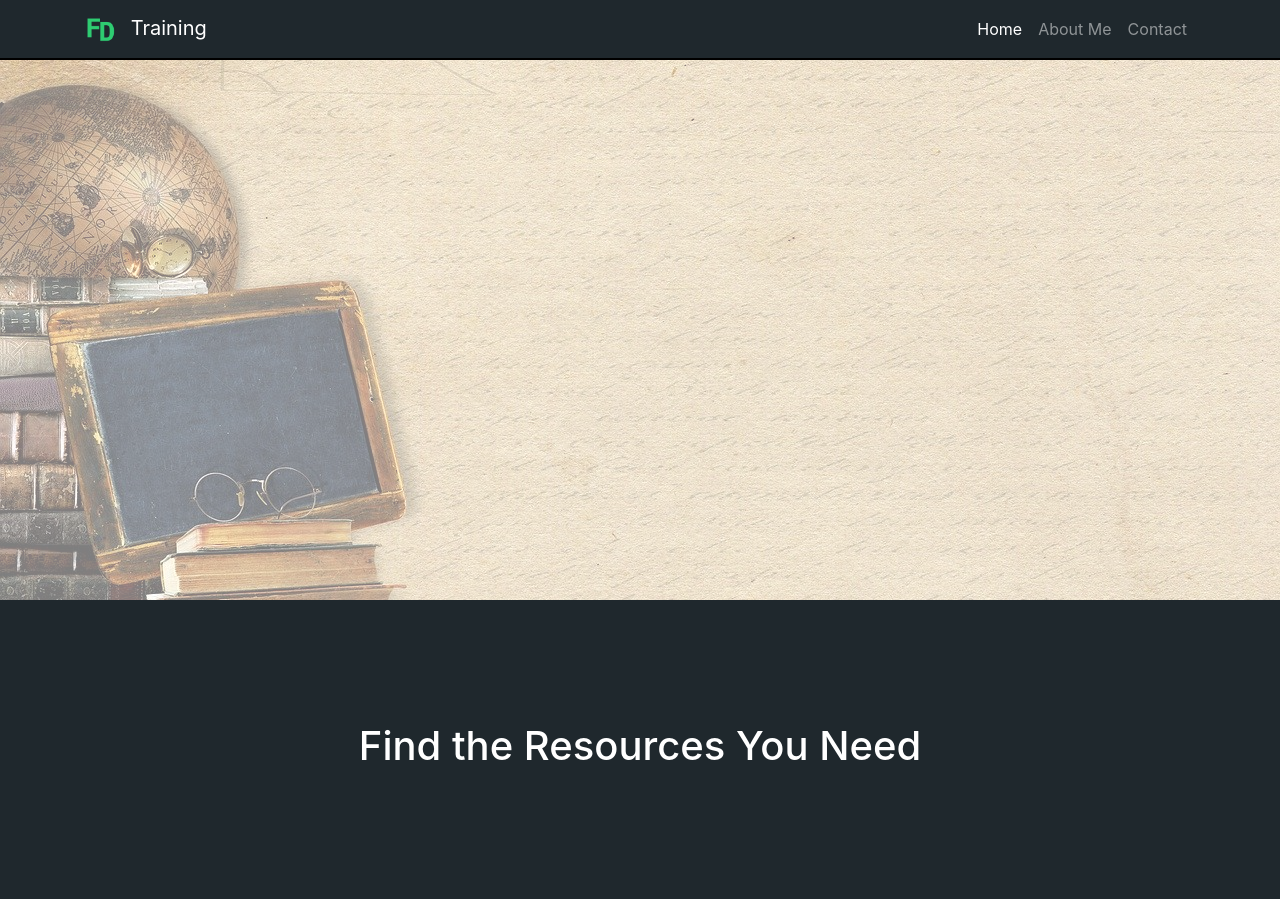
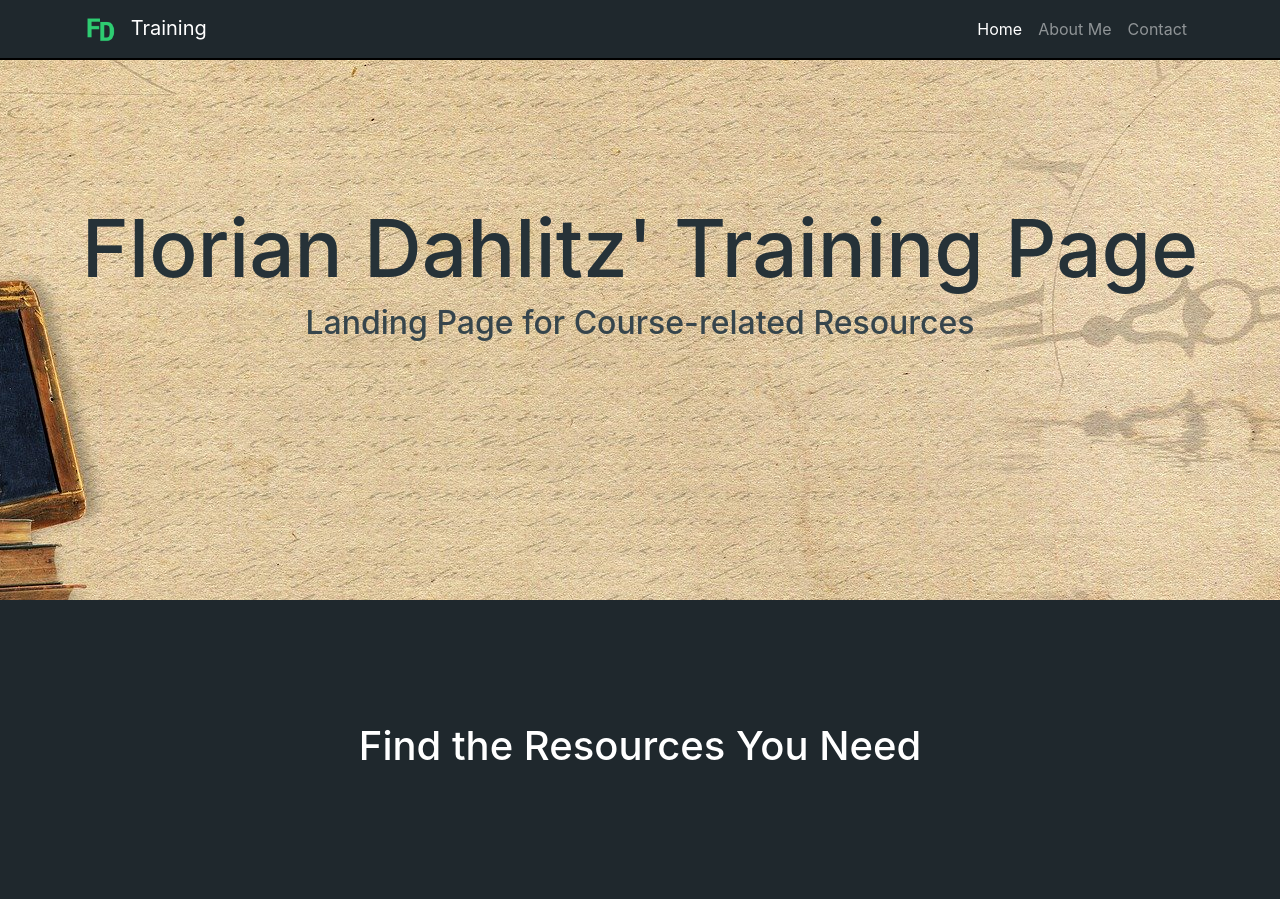
Before and after one commit to DahlitzFlorian/training-page, a Flask app: page / in a window 1280 px wide. Shown: the top 899 px of the page. Run offline with Flask 2, Linux system fonts and the light colour scheme; some libraries are stand-ins or nearby versions.

Commit message:
feat: banner text

```diff
--- a/app/static/css/main.css
+++ b/app/static/css/main.css
@@ -12,11 +12,24 @@
 }
 
 .banner {
-    opacity: 0.5;
-    filter: alpha(opacity=50);
     overflow: hidden;
     height: 600px;
     width: 100%;
+}
+
+.banner-caption {
+    color: #263238;
+    position: absolute;
+    text-align: center;
+    top: 200px;
+}
+
+.banner-caption h1 {
+    font-size: 5em;
+}
+
+.banner-caption h2 {
+    color: #36454c;
 }
 
 .content-section-a, .content-section-b {
--- a/app/templates/shared/layout.html
+++ b/app/templates/shared/layout.html
@@ -57,9 +57,22 @@
                 </ul>
             </div>
         </div>
-    </nav>
+    </nav><!--
     <div class="header banner">
         <img src="{{ url_for('static', filename='images/banner.jpg') }}" alt="Page Header">
+        <h1>Florian Dahlitz' Training Page</h1>
+        <h2>Landing Page for Course-related Resources</h2>
+    </div>-->
+    <div class="header banner">
+        <div class="row">
+            <div class="col-md-12 d-flex justify-content-center">
+                <img src="{{ url_for('static', filename='images/banner.jpg') }}" alt="Page Header">
+                <div class="banner-caption">
+                    <h1>Florian Dahlitz' Training Page</h1>
+                    <h2>Landing Page for Course-related Resources</h2>
+                </div>
+            </div>
+        </div>
     </div>
     {% block contents %}
     {% endblock %}
```
